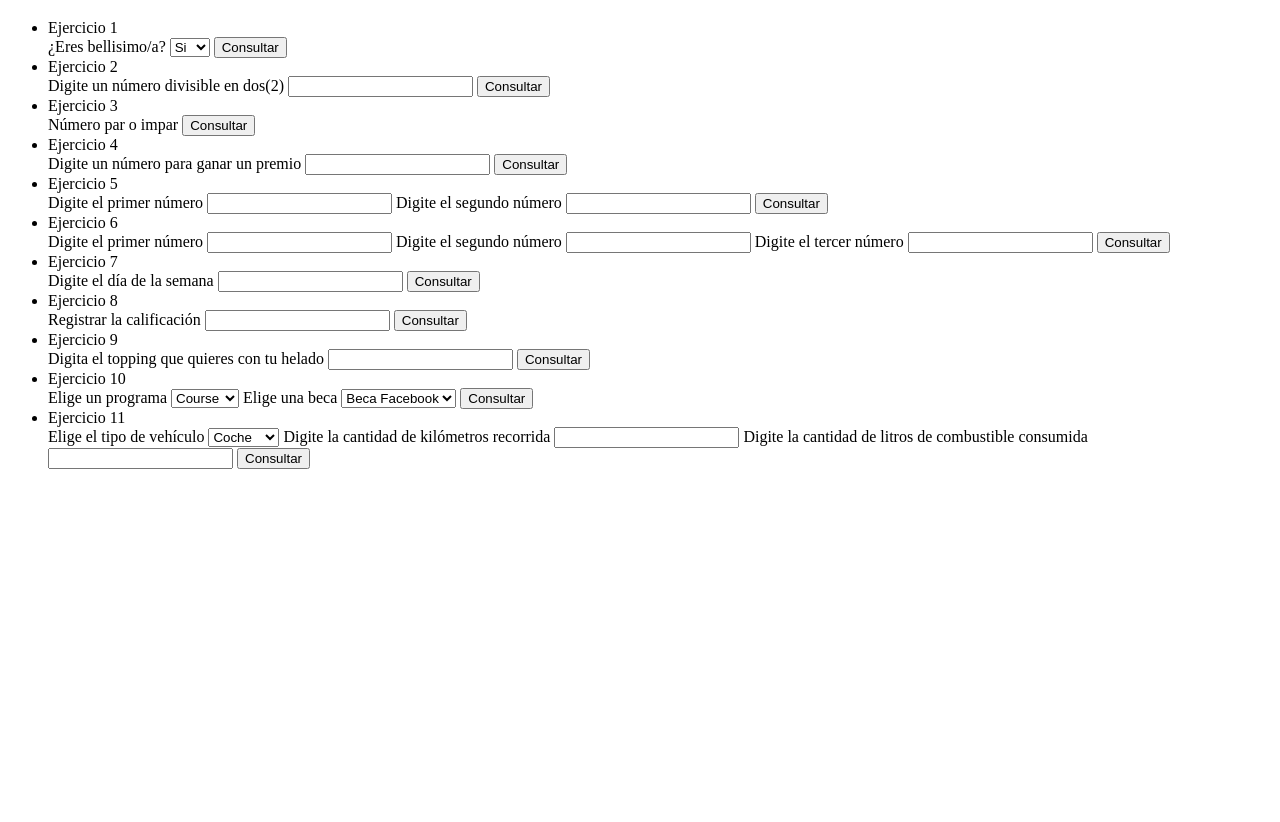
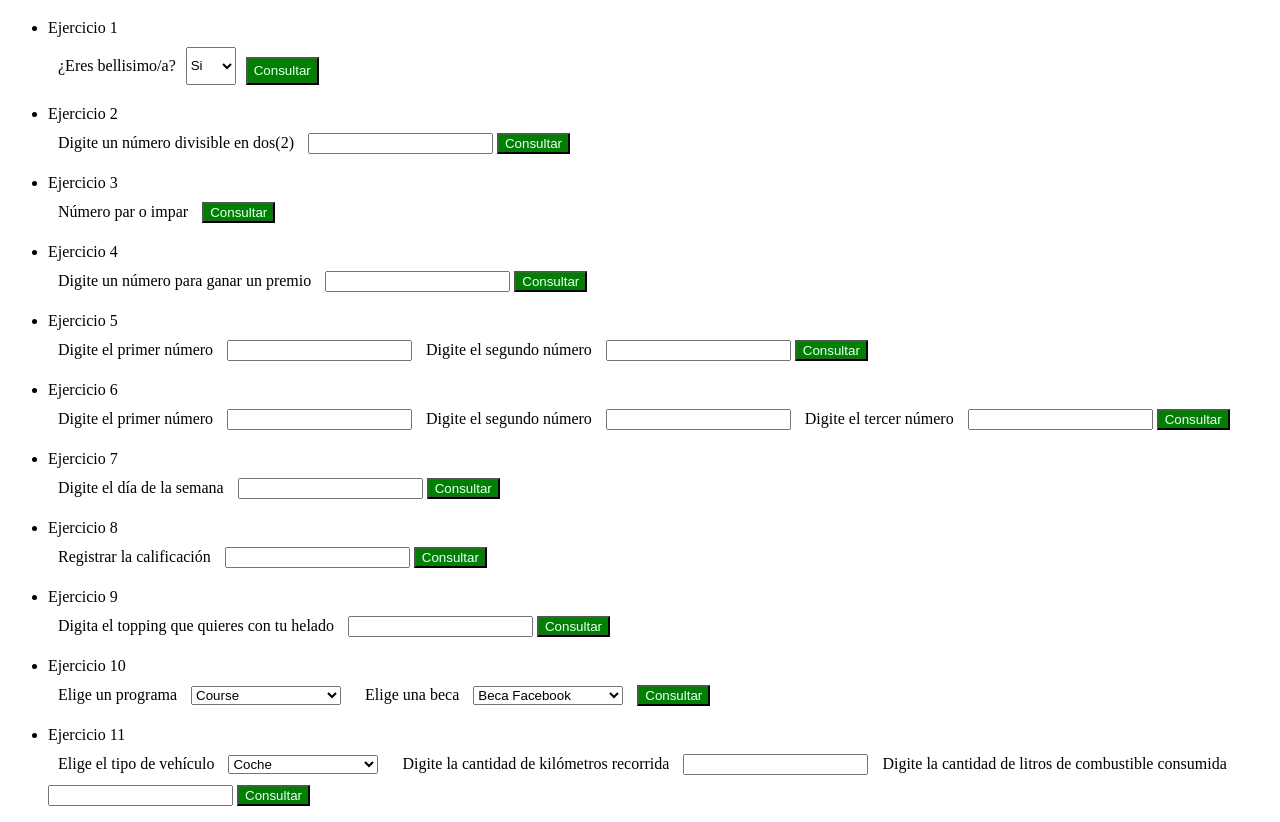
Before and after one commit to arq987/condicionalesJavascript, a plain HTML site: page index.html in a window 1280 px wide. Shown: the part 61-883 px from the top of the page. Before the commit the page ends 800 px from the top, so only its background shows below. Drawn offline with Linux system fonts and the light colour scheme; the site is published under a folder, as on GitHub Pages, so addresses that start at the root find nothing.

Commit message:
Se ajustan las rutas para su visualizacion en gitHub

```diff
--- a/index.html
+++ b/index.html
@@ -5,7 +5,7 @@
     <meta charset="UTF-8">
     <meta http-equiv="X-UA-Compatible" content="IE=edge">
     <meta name="viewport" content="width=device-width, initial-scale=1.0">
-    <link rel="stylesheet" href="/css/style.css">
+    <link rel="stylesheet" href="./css/style.css">
     <title>Condicionales Javascript</title>
 </head>
 
@@ -111,6 +111,6 @@
         </ul>
     </main>
 </body>
-<script src="/js/condicionales.js"></script>
+<script src="./js/condicionales.js"></script>
 
 </html>
```
